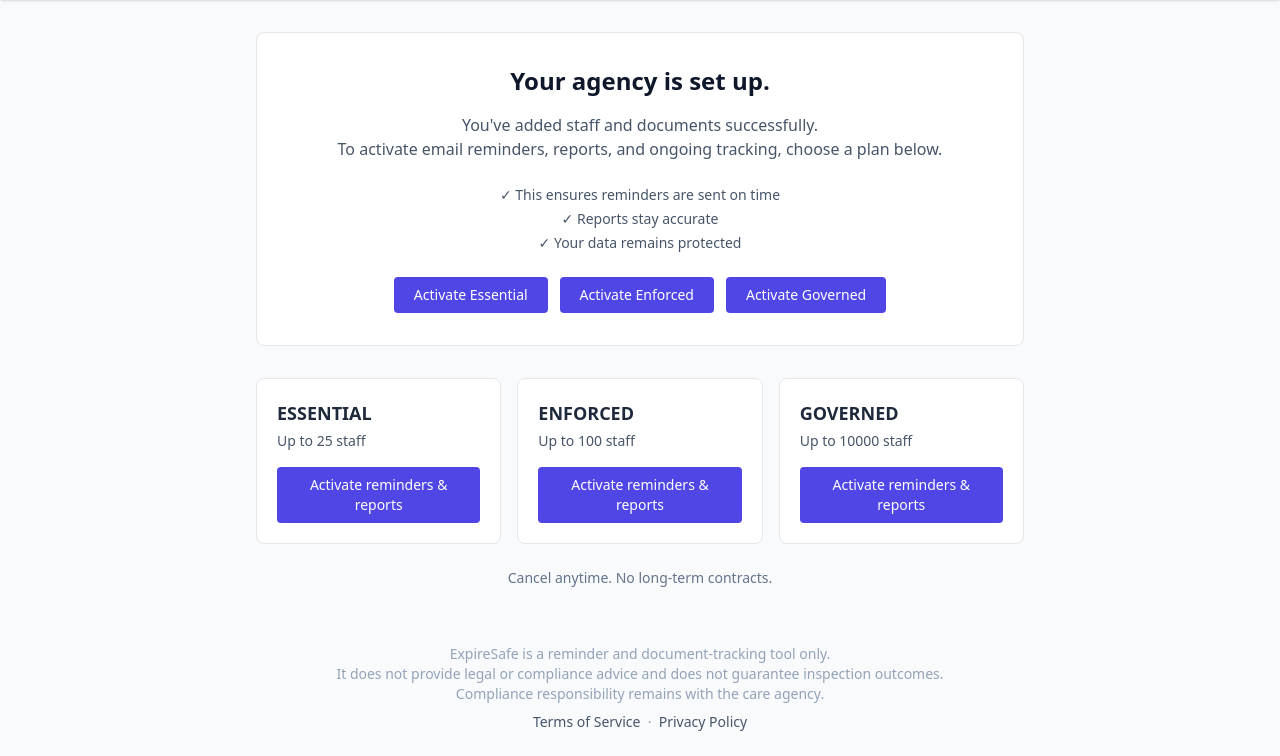
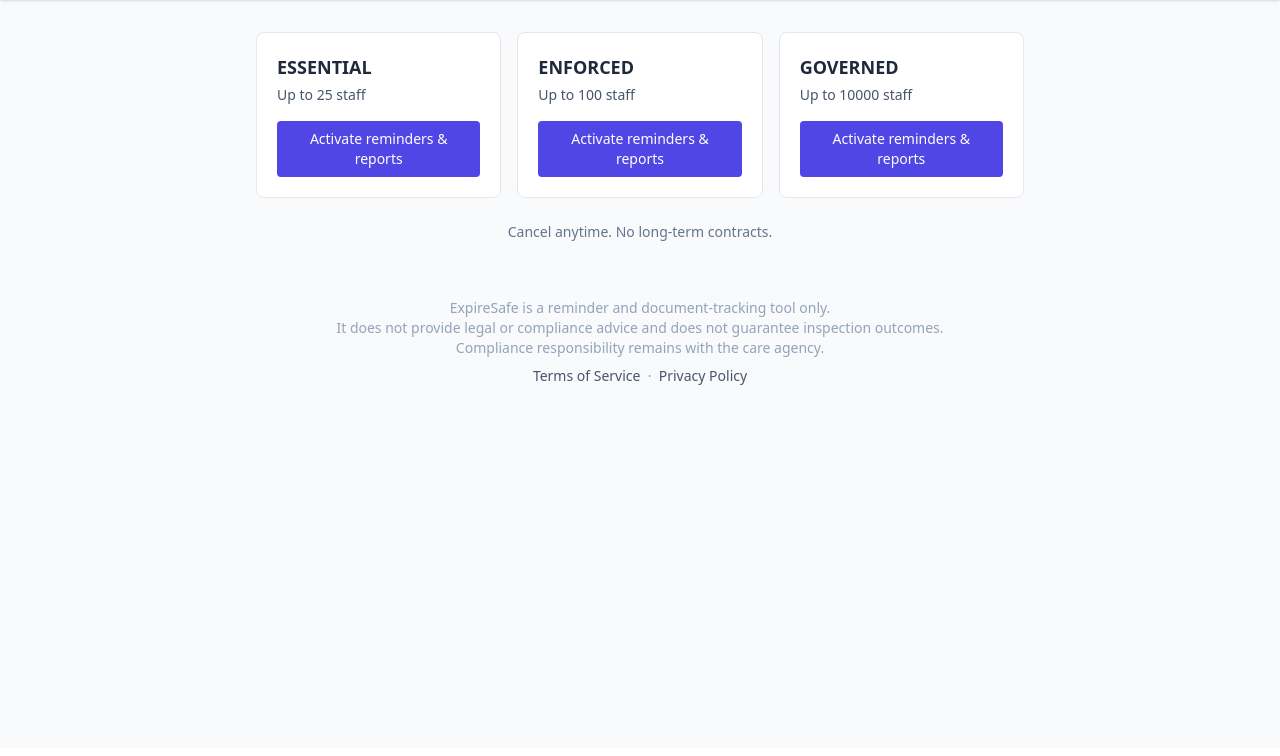
Before and after one commit to mk84web/expiresafe, a Flask app: page /billing in a window 1280 px wide. Shown: the part 52-808 px from the top of the page. After the commit the page ends 437 px from the top, so only its background shows below. Run offline with Flask 3, Linux system fonts and the light colour scheme; a user stored in the database is signed in; data that the repository does not hold is empty; some libraries are stand-ins or nearby versions.

Commit message:
Update billing.html

```diff
--- a/ExpireSafe/templates/billing.html
+++ b/ExpireSafe/templates/billing.html
@@ -47,35 +47,6 @@
 
   {# ---- INACTIVE - LOCKED OUT ---- #}
   {% if agency.billing_status not in ('ACTIVE', 'PAST_DUE', 'GRACE_PERIOD') %}
-  <div class="bg-white dark:bg-slate-800 border dark:border-slate-700 rounded-lg p-8 text-center mb-8">
-    <h1 class="text-2xl font-bold text-slate-900 dark:text-slate-100 mb-4">Your agency is set up.</h1>
-    <p class="text-slate-600 dark:text-slate-400 mb-6">
-      You've added staff and documents successfully.<br>
-      To activate email reminders, reports, and ongoing tracking, choose a plan below.
-    </p>
-    <ul class="text-sm text-slate-600 dark:text-slate-400 mb-6 space-y-1">
-      <li>✓ This ensures reminders are sent on time</li>
-      <li>✓ Reports stay accurate</li>
-      <li>✓ Your data remains protected</li>
-    </ul>
-    <div class="flex flex-wrap justify-center gap-3">
-      <form method="POST" action="{{ url_for('create_checkout_session') }}">
-        <input type="hidden" name="csrf_token" value="{{ csrf_token() }}">
-        <input type="hidden" name="plan" value="ESSENTIAL">
-        <button type="submit" class="btn bg-indigo-600 text-white rounded px-5 py-2 text-sm hover:bg-indigo-700">Activate Essential</button>
-      </form>
-      <form method="POST" action="{{ url_for('create_checkout_session') }}">
-        <input type="hidden" name="csrf_token" value="{{ csrf_token() }}">
-        <input type="hidden" name="plan" value="ENFORCED">
-        <button type="submit" class="btn bg-indigo-600 text-white rounded px-5 py-2 text-sm hover:bg-indigo-700">Activate Enforced</button>
-      </form>
-      <form method="POST" action="{{ url_for('create_checkout_session') }}">
-        <input type="hidden" name="csrf_token" value="{{ csrf_token() }}">
-        <input type="hidden" name="plan" value="GOVERNED">
-        <button type="submit" class="btn bg-indigo-600 text-white rounded px-5 py-2 text-sm hover:bg-indigo-700">Activate Governed</button>
-      </form>
-    </div>
-  </div>
 
   {# ---- ACTIVE STATUS ---- #}
   {% elif agency.billing_status == 'ACTIVE' %}
```
